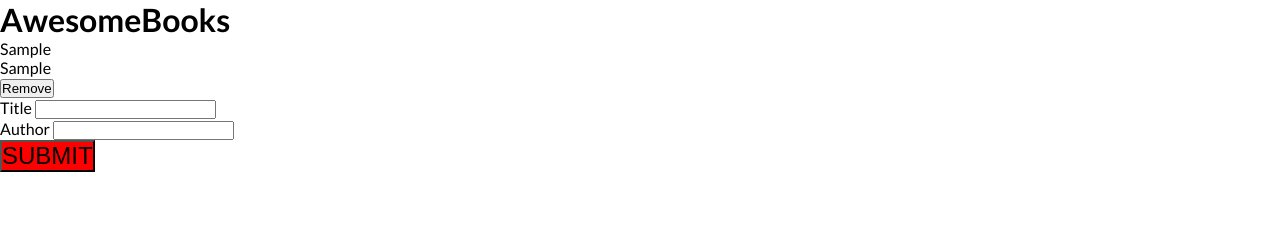
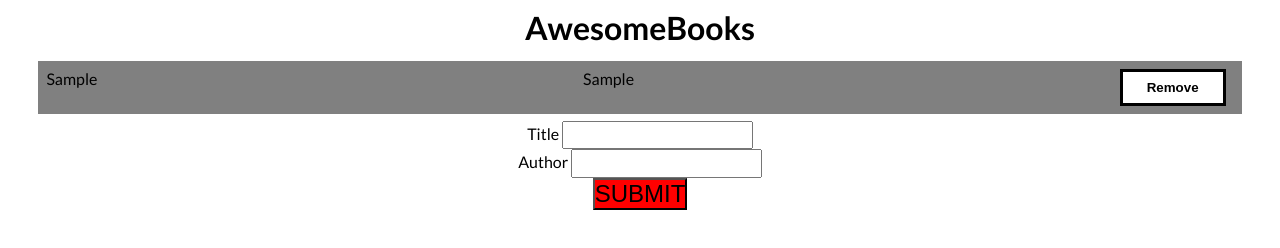
Before and after one commit to MoyasiGinko/Awesome-Books-App, a website with bundled scripts: page index.html in a window 1280 px wide. Both pictures are taken after typing "Sample", "Sample" into the empty fields and a click on the button "SUBMIT". Built offline with nearby package versions, Linux system fonts and the light colour scheme.

Commit message:
➕Add form styles

```diff
--- a/style.css
+++ b/style.css
@@ -14,3 +14,46 @@ body {
   background-color: red;
   font-size: 1.5rem;
 }
+
+h1,
+#library-container,
+#main {
+  text-align: center;
+}
+
+#library-container {
+  display: flex;
+  flex-direction: column;
+  width: 95%;
+  margin: auto;
+}
+
+h1 {
+  margin: 0.5rem;
+}
+
+.book-items {
+  display: flex;
+  gap: 1rem;
+  justify-content: space-between;
+  text-decoration: none;
+  box-sizing: border-box;
+  list-style: none;
+  margin: 0.4rem;
+  padding: 0.5rem;
+  background-color: gray;
+}
+
+.remove-book {
+  margin-right: 0.5rem;
+  padding: 0.5rem 1.5rem 0.5rem;
+  border: 3px solid black;
+  background: white;
+  color: black;
+  font-weight: 600;
+  cursor: pointer;
+}
+
+input {
+  padding: 0.3rem;
+}
```
